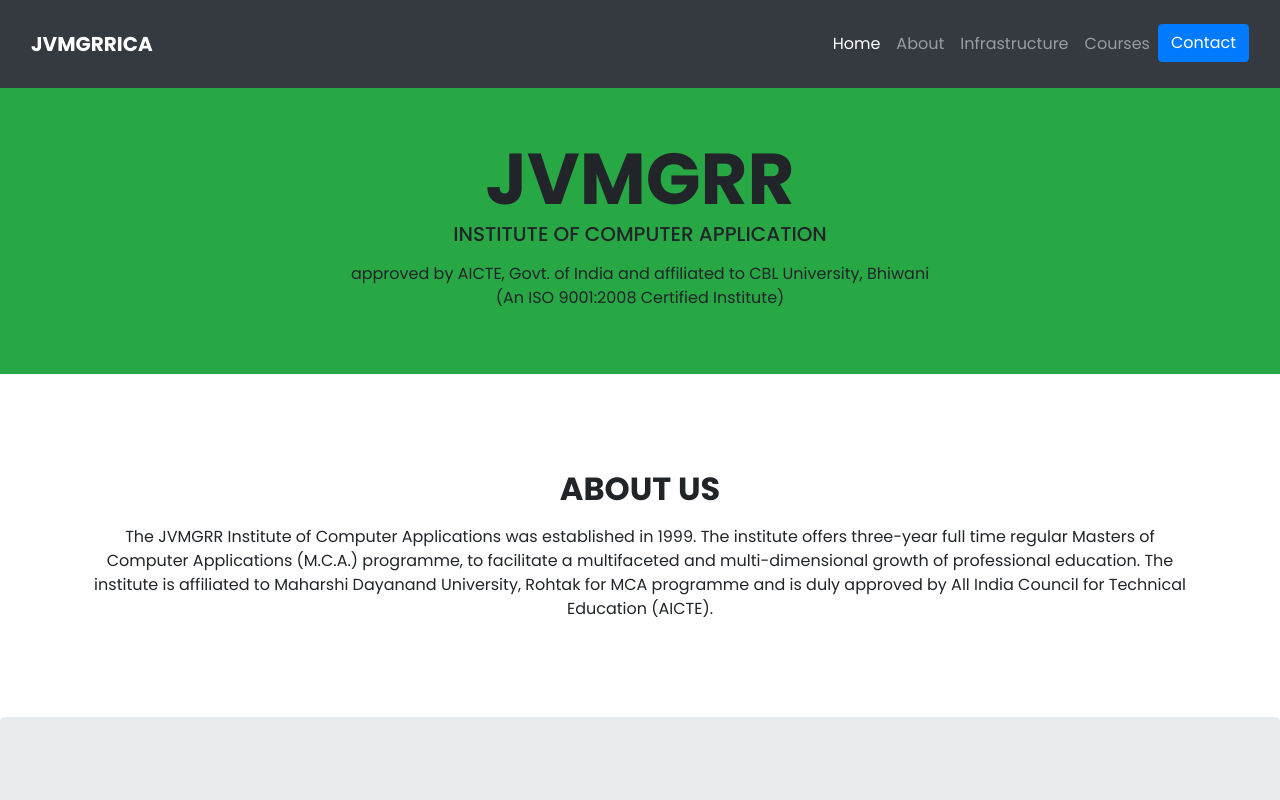
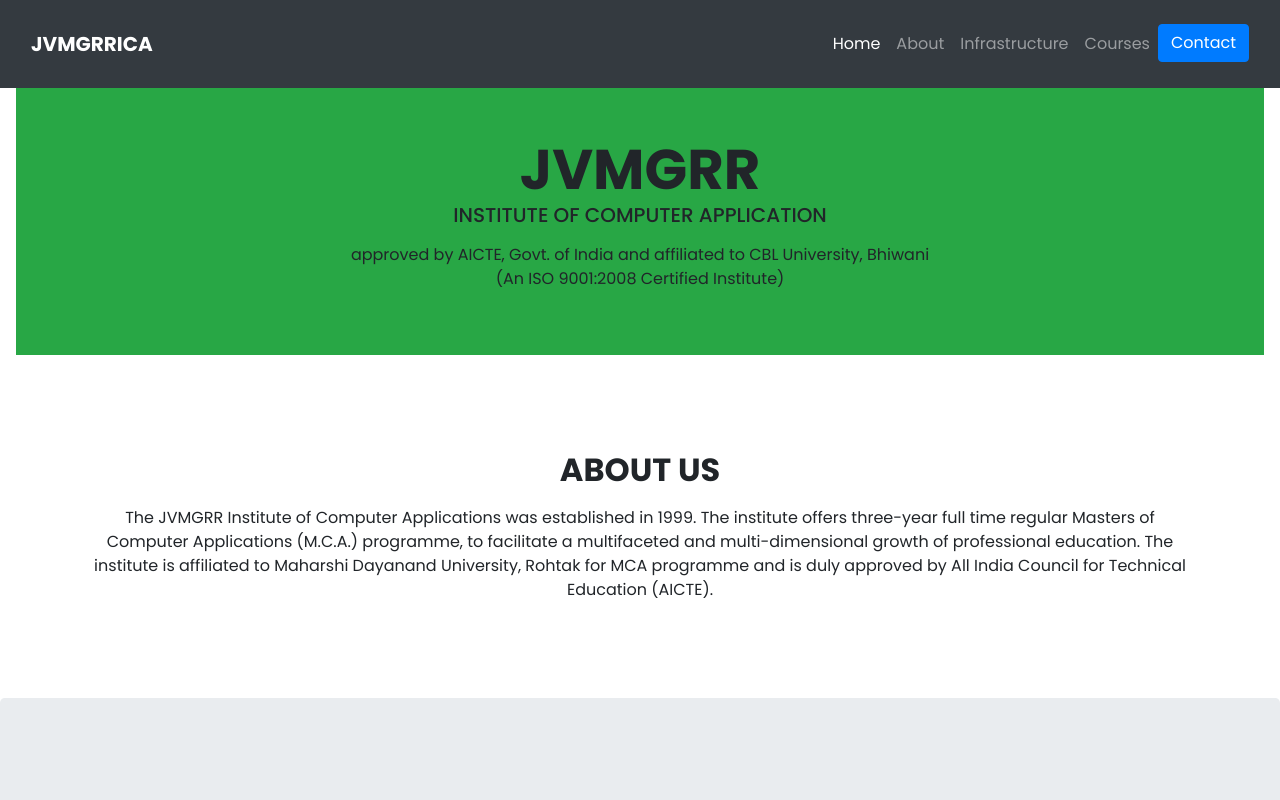
Before and after one commit to prashant-dayanand/jvmgrrica, a plain HTML site: page index.html in a window 1280 px wide. Shown: the top 800 px of the page. Drawn offline with nearby package versions, Linux system fonts and the light colour scheme.

Commit message:
Update index.html

```diff
--- a/index.html
+++ b/index.html
@@ -60,9 +60,9 @@
       </div>
     </nav>
 
-    <section class="banner">
+    <section class="banner px-3">
       <div class="conatainer-fluid text-center py-5 bg-success">
-        <h2 class="display-3 font-weight-bold mb-0">JVMGRR</h2>
+        <h2 class="display-4 font-weight-bold mb-0">JVMGRR</h2>
         <h5>INSTITUTE OF COMPUTER APPLICATION</h5>
         <p class="mt-3 mb-0">
           approved by AICTE, Govt. of India and affiliated to CBL University,
@@ -88,7 +88,7 @@
     </section>
 
     <section class="about jumbotron" id="infra">
-      <div class="container text-center py-5">
+      <div class="container text-center py-5 px-3">
         <h2 class="display-6 font-weight-bold mb-0">INFRASTRUCTURE</h2>
         <p class="mt-3 mb-0">
           The College has over 20,000 Books and Magazines national and
```
